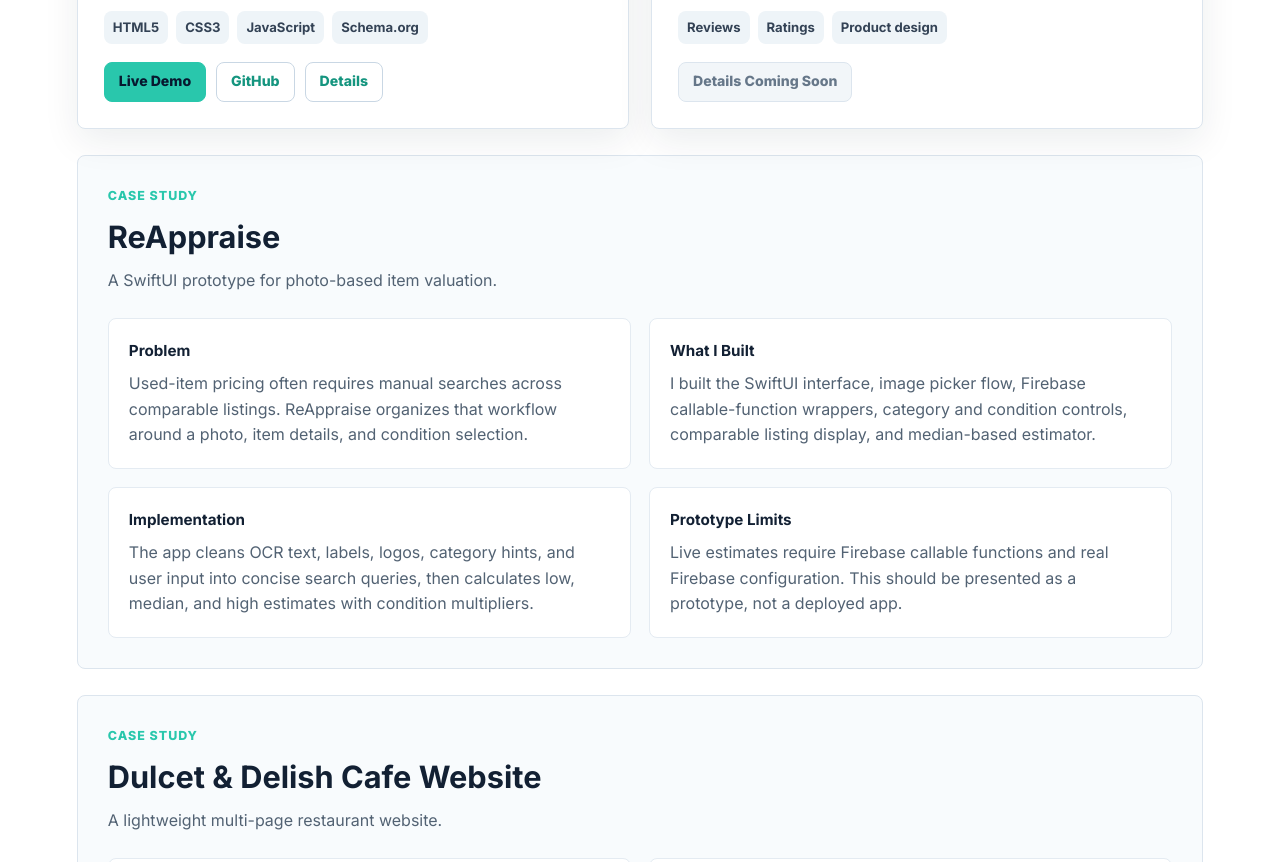
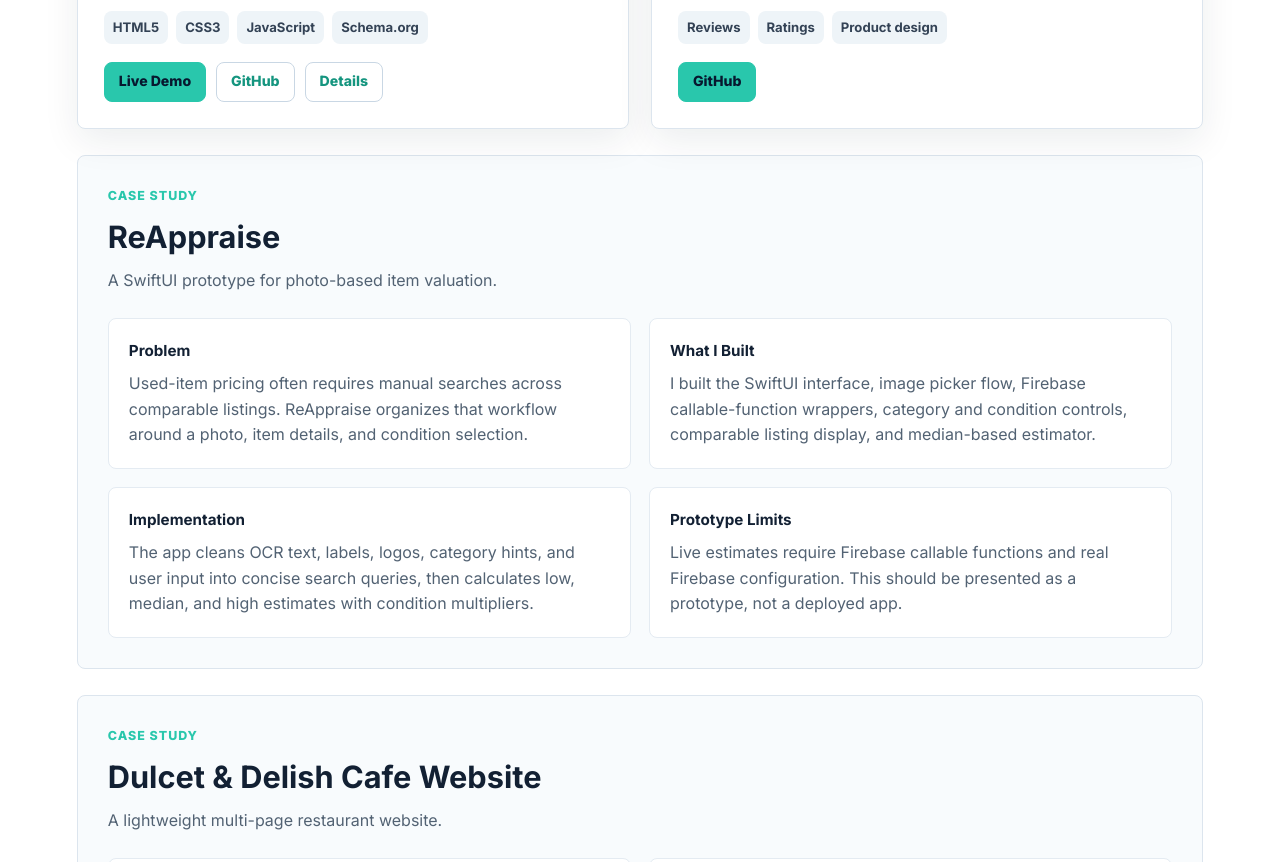
Before and after one commit to GreysonA75/portfolio, a plain HTML site: page index.html in a window 1280 px wide. Shown: the part 2374-3236 px from the top of the page. Drawn offline with Linux system fonts and the light colour scheme.

Commit message:
Add Bean repository link

```diff
--- a/index.html
+++ b/index.html
@@ -146,8 +146,7 @@
               <li>Product design</li>
             </ul>
             <div class="project-actions">
-              <!-- TODO: Add Local Coffee App GitHub URL, screenshots, or demo link when available. -->
-              <span class="project-button disabled" aria-disabled="true">Details Coming Soon</span>
+              <a class="project-button" href="https://github.com/GreysonA75/Bean" target="_blank" rel="noreferrer">GitHub</a>
             </div>
           </div>
         </article>
```
